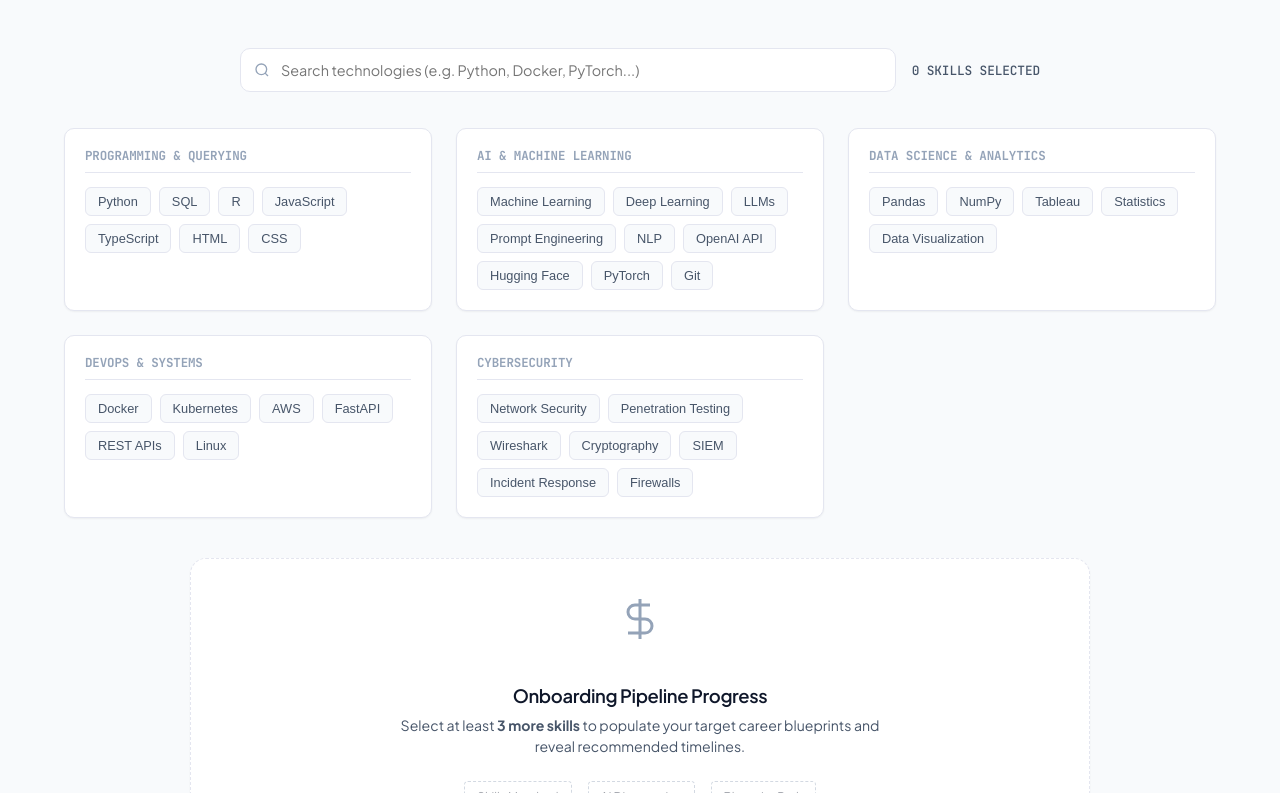
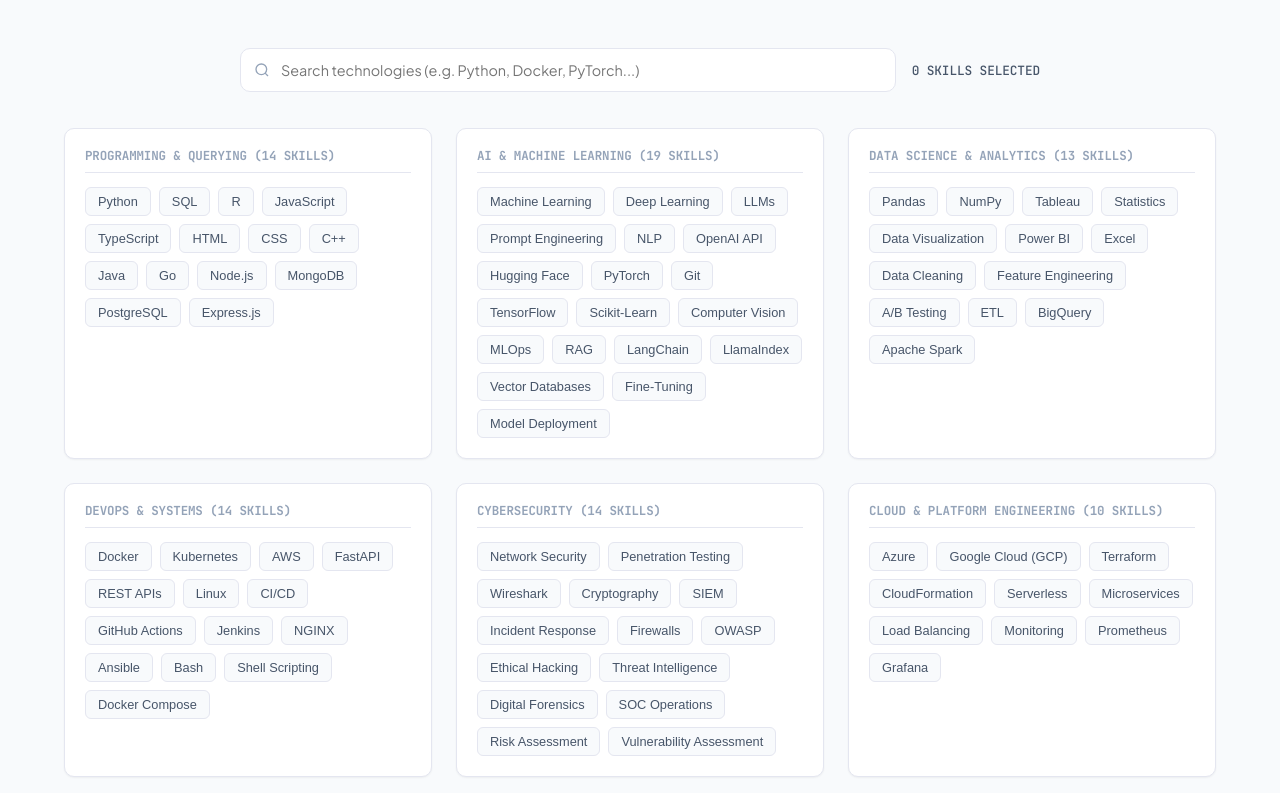
Before and after one commit to Sudiksha-Bharat-Singh/PathForge-AI, a React (Vite) app in the folder frontend/: page / in a window 1280 px wide. Shown: the part 3267-4060 px from the top of the page. Built offline with nearby package versions, Linux system fonts and the light colour scheme; a web font is replaced by a local one.

Commit message:
feat: implement SkillAssessment component and global design system styles

```diff
--- a/frontend/src/components/SkillAssessment.jsx
+++ b/frontend/src/components/SkillAssessment.jsx
@@ -2,21 +2,34 @@
 
 const SKILL_CATEGORIES = {
   "Programming & Querying": [
-    "Python", "SQL", "R", "JavaScript", "TypeScript", "HTML", "CSS"
+    "Python", "SQL", "R", "JavaScript", "TypeScript", "HTML", "CSS",
+    "C++", "Java", "Go", "Node.js", "MongoDB", "PostgreSQL", "Express.js"
   ],
   "AI & Machine Learning": [
     "Machine Learning", "Deep Learning", "LLMs", "Prompt Engineering", "NLP",
-    "OpenAI API", "Hugging Face", "PyTorch", "Git"
+    "OpenAI API", "Hugging Face", "PyTorch", "Git",
+    "TensorFlow", "Scikit-Learn", "Computer Vision", "MLOps", "RAG",
+    "LangChain", "LlamaIndex", "Vector Databases", "Fine-Tuning", "Model Deployment"
   ],
   "Data Science & Analytics": [
-    "Pandas", "NumPy", "Tableau", "Statistics", "Data Visualization"
+    "Pandas", "NumPy", "Tableau", "Statistics", "Data Visualization",
+    "Power BI", "Excel", "Data Cleaning", "Feature Engineering", "A/B Testing",
+    "ETL", "BigQuery", "Apache Spark"
   ],
   "DevOps & Systems": [
-    "Docker", "Kubernetes", "AWS", "FastAPI", "REST APIs", "Linux"
+    "Docker", "Kubernetes", "AWS", "FastAPI", "REST APIs", "Linux",
+    "CI/CD", "GitHub Actions", "Jenkins", "NGINX", "Ansible",
+    "Bash", "Shell Scripting", "Docker Compose"
   ],
   "Cybersecurity": [
     "Network Security", "Penetration Testing", "Wireshark", "Cryptography",
-    "SIEM", "Incident Response", "Firewalls"
+    "SIEM", "Incident Response", "Firewalls",
+    "OWASP", "Ethical Hacking", "Threat Intelligence", "Digital Forensics",
+    "SOC Operations", "Risk Assessment", "Vulnerability Assessment"
+  ],
+  "Cloud & Platform Engineering": [
+    "Azure", "Google Cloud (GCP)", "Terraform", "CloudFormation", "Serverless",
+    "Microservices", "Load Balancing", "Monitoring", "Prometheus", "Grafana"
   ]
 };
 
@@ -70,7 +83,7 @@
           <span className="section-badge">ASSESSMENT ENGINES</span>
           <h2 className="section-title">What is your current stack?</h2>
           <p className="section-subtitle">
-            Select the languages, frameworks, or libraries you have hands-on experience with. We require at least 3 skills to perform mapping diagnostics.
+            Select the languages, frameworks, or libraries you have worked with. We require at least 3 skills to perform mapping diagnostics.
           </p>
         </div>
 
@@ -104,7 +117,7 @@
           <div className="categories-grid">
             {Object.entries(filteredCategories).map(([category, skills]) => (
               <div key={category} className="category-card">
-                <h3 className="category-title mono">{category}</h3>
+                <h3 className="category-title mono">{category} ({skills.length} Skills)</h3>
                 <div className="tags-container">
                   {skills.map(skill => {
                     const isSelected = selectedSkills.includes(skill);
--- a/frontend/src/index.css
+++ b/frontend/src/index.css
@@ -602,18 +602,39 @@
 /* Category Cards Grid */
 .categories-grid {
   display: grid;
-  grid-template-columns: repeat(auto-fill, minmax(280px, 1fr));
+  grid-template-columns: repeat(3, 1fr);
   gap: 24px;
   max-width: 1200px;
   margin: 0 auto 40px;
 }
 
+@media (max-width: 1024px) {
+  .categories-grid {
+    grid-template-columns: repeat(2, 1fr);
+  }
+}
+
+@media (max-width: 768px) {
+  .categories-grid {
+    grid-template-columns: 1fr;
+  }
+}
+
 .category-card {
   background-color: #FFFFFF;
   border: 1px solid var(--border-color);
   border-radius: var(--radius-md);
   padding: 20px;
   box-shadow: var(--shadow-sm);
+  transition: var(--transition-normal);
+  display: flex;
+  flex-direction: column;
+}
+
+.category-card:hover {
+  transform: translateY(-3px);
+  box-shadow: var(--shadow-md);
+  border-color: rgba(37, 99, 235, 0.15);
 }
 
 .category-title {
@@ -651,6 +672,7 @@
   border-color: var(--color-ink-subtle);
   color: var(--color-ink);
   background-color: #FFFFFF;
+  transform: scale(1.03);
 }
 
 .tag-btn.selected {
@@ -658,6 +680,13 @@
   border-color: var(--color-primary);
   color: var(--color-primary);
   font-weight: 600;
+  animation: tagSelectedPulse 0.25s cubic-bezier(0.16, 1, 0.3, 1) forwards;
+}
+
+@keyframes tagSelectedPulse {
+  0% { transform: scale(1); }
+  50% { transform: scale(1.08); }
+  100% { transform: scale(1.03); }
 }
 
 /* Onboarding Preview Block */
```
